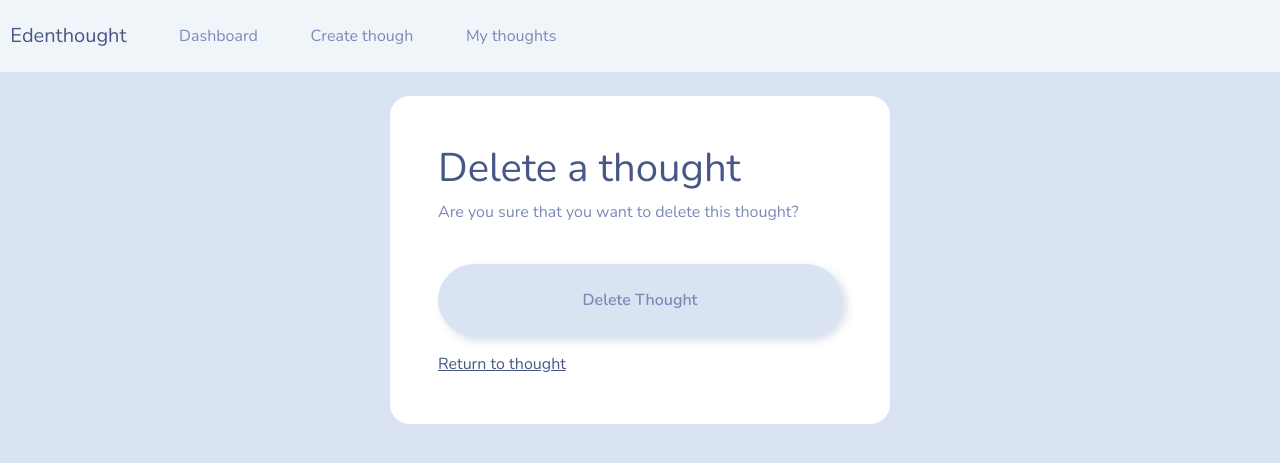
After one commit to agthuhein/dev2, a Django app: template edenthought/journal/templates/journal/delete-thought.html in a window 1280 px wide. The commit adds this page. Shown: the top 463 px of the page. Run offline with Django 3.2, Linux system fonts and the light colour scheme; the template is opened without the code that fills it, so the values that code supplies are empty.

Commit message:
delete function added

```diff
--- /dev/null
+++ b/edenthought/journal/templates/journal/delete-thought.html
@@ -0,0 +1,18 @@
+{% extends 'journal/navbar.html' %} {% block content %}
+<br />
+<div class="container bg-white shadow-md p-5 form-layout">
+  <h1>Delete a thought</h1>
+
+  <p>Are you sure that you want to delete this thought?</p>
+  <form method="POST" autocomplete="off">
+    {% csrf_token %}
+
+    <br />
+    <button type="submit" class="btn btn-secondary btn-md w-100 btn-block p-4">
+      Delete Thought
+    </button>
+  </form>
+  <a href="{% url 'my-thought' %}">Return to thought</a>
+</div>
+
+{% endblock %}
--- a/edenthought/journal/templates/journal/my-thoughts.html
+++ b/edenthought/journal/templates/journal/my-thoughts.html
@@ -19,6 +19,10 @@
   <br /><br />
 
   <a href="{% url 'update-thought' thought.id %}"> Update thought</a>
+
+  <br /><br />
+
+  <a href="{% url 'delete-thought' thought.id %}"> Delete thought</a>
 </div>
 <br />
 
--- a/edenthought/journal/urls.py
+++ b/edenthought/journal/urls.py
@@ -11,4 +11,5 @@ urlpatterns = [
     path("create-thought", views.createThought, name="create-thought"),
     path("my-thought", views.my_thoughts, name="my-thought"),
     path("update-thought/<str:pk>", views.updateThoughts, name="update-thought"),
+    path("delete-thought/<str:pk>", views.deleteThought, name="delete-thought"),
 ]
```
Also changed, not shown: edenthought/journal/views.py (+18 -2 lines).
